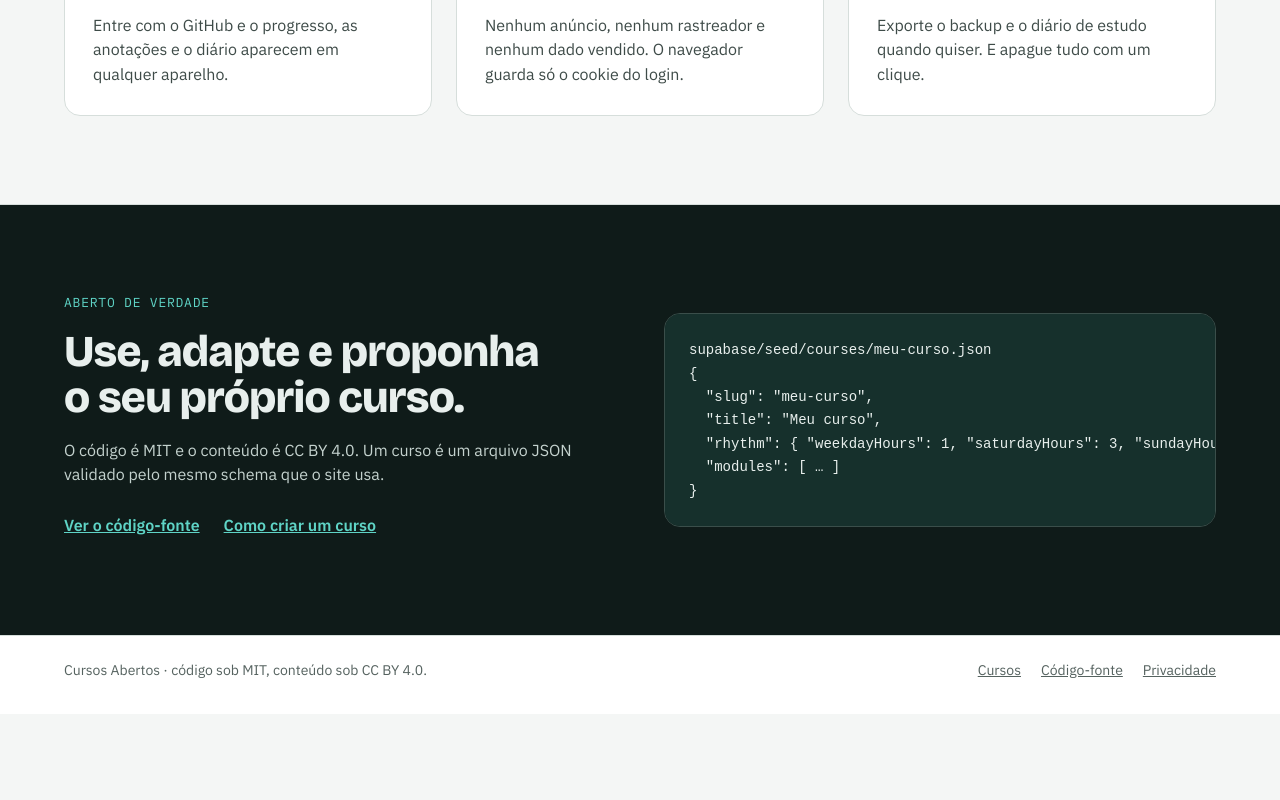
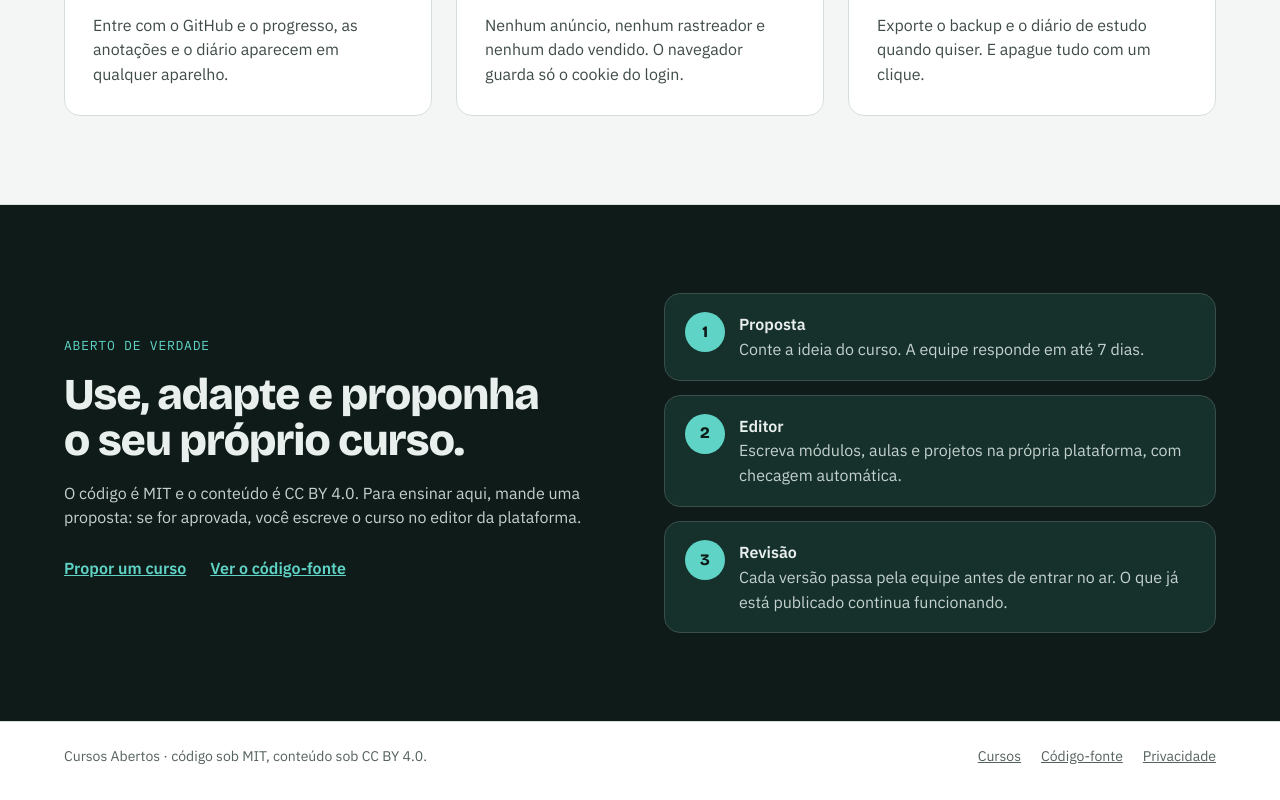
Before and after one commit to lucascodev/plataforma-cursos, a React (Vite) app: page / in a window 1280 px wide. Shown: the part 1581-2381 px from the top of the page. Before the commit the page ends 2295 px from the top, so only its background shows below. Built offline with nearby package versions, Linux system fonts and the light colour scheme; no server answers.

Commit message:
feat(home): propose a course instead of the course file example

```diff
--- a/src/modules/home/presentation/components/open-source/open-source.module.css
+++ b/src/modules/home/presentation/components/open-source/open-source.module.css
@@ -55,15 +55,39 @@
   font-weight: 600;
 }
 
-.code {
+.steps {
+  display: grid;
+  gap: 14px;
   margin: 0;
-  padding: 24px;
+  padding: 0;
+  list-style: none;
+}
+
+.step {
+  display: grid;
+  grid-template-columns: 40px minmax(0, 1fr);
+  gap: 14px;
+  align-items: start;
+  padding: 18px 20px;
   border: 1px solid var(--ink-line-strong);
   border-radius: var(--radius-xl);
   background: var(--ink-surface);
+  color: var(--ink-fg-2);
+}
+
+.stepNumber {
+  display: grid;
+  place-items: center;
+  width: 40px;
+  height: 40px;
+  border-radius: 50%;
+  background: var(--ink-accent);
+  color: var(--ink-bg);
+  font-family: var(--font-display);
+  font-weight: 800;
+}
+
+.stepTitle {
+  display: block;
   color: var(--ink-fg);
-  font-family: var(--font-mono);
-  font-size: 14px;
-  line-height: 1.6;
-  overflow-x: auto;
 }
--- a/src/modules/home/presentation/components/open-source/open-source.tsx
+++ b/src/modules/home/presentation/components/open-source/open-source.tsx
@@ -1,15 +1,15 @@
+import { Link } from 'react-router';
 import { ExternalLink } from '@/shared/presentation/components/navigation/external-link/external-link';
-import { COURSE_FILE_EXAMPLE } from '../../constants/course-file-example';
+import { TEACHING_STEPS } from '../../constants/teaching-steps';
 import styles from './open-source.module.css';
 
 interface OpenSourceProps {
   readonly repositoryUrl: string;
-  readonly guideUrl: string;
   readonly codeLicense: string;
   readonly contentLicense: string;
 }
 
-export function OpenSource({ repositoryUrl, guideUrl, codeLicense, contentLicense }: OpenSourceProps) {
+export function OpenSource({ repositoryUrl, codeLicense, contentLicense }: OpenSourceProps) {
   return (
     <section id="aberto" className={styles.section} aria-labelledby="aberto-titulo">
       <div className={styles.inner}>
@@ -19,16 +19,27 @@ export function OpenSource({ repositoryUrl, guideUrl, codeLicense, contentLicens
             Use, adapte e proponha o seu próprio curso.
           </h2>
           <p className={styles.text}>
-            O código é {codeLicense} e o conteúdo é {contentLicense}. Um curso é um arquivo JSON validado pelo mesmo schema que o site usa.
+            O código é {codeLicense} e o conteúdo é {contentLicense}. Para ensinar aqui, mande uma proposta: se for aprovada, você escreve o curso no
+            editor da plataforma.
           </p>
           <div className={styles.links}>
+            <Link to="/propor-curso">Propor um curso</Link>
             <ExternalLink href={repositoryUrl}>Ver o código-fonte</ExternalLink>
-            <ExternalLink href={guideUrl}>Como criar um curso</ExternalLink>
           </div>
         </div>
-        <pre className={styles.code} tabIndex={0} aria-label="Exemplo de arquivo de curso">
-          <code>{COURSE_FILE_EXAMPLE}</code>
-        </pre>
+        <ol className={styles.steps}>
+          {TEACHING_STEPS.map((step, index) => (
+            <li key={step.title} className={styles.step}>
+              <span className={styles.stepNumber} aria-hidden="true">
+                {index + 1}
+              </span>
+              <span>
+                <strong className={styles.stepTitle}>{step.title}</strong>
+                {step.text}
+              </span>
+            </li>
+          ))}
+        </ol>
       </div>
     </section>
   );
--- a/src/modules/home/presentation/constants/course-file-example.ts
+++ /dev/null
@@ -1,7 +0,0 @@
-export const COURSE_FILE_EXAMPLE = `supabase/seed/courses/meu-curso.json
-{
-  "slug": "meu-curso",
-  "title": "Meu curso",
-  "rhythm": { "weekdayHours": 1, "saturdayHours": 3, "sundayHours": 1 },
-  "modules": [ … ]
-}`;
--- /dev/null
+++ b/src/modules/home/presentation/constants/teaching-steps.ts
@@ -0,0 +1,5 @@
+export const TEACHING_STEPS: readonly { readonly title: string; readonly text: string }[] = [
+  { title: 'Proposta', text: 'Conte a ideia do curso. A equipe responde em até 7 dias.' },
+  { title: 'Editor', text: 'Escreva módulos, aulas e projetos na própria plataforma, com checagem automática.' },
+  { title: 'Revisão', text: 'Cada versão passa pela equipe antes de entrar no ar. O que já está publicado continua funcionando.' },
+];
--- a/src/modules/home/presentation/hooks/use-home-page/use-home-page.ts
+++ b/src/modules/home/presentation/hooks/use-home-page/use-home-page.ts
@@ -14,7 +14,6 @@ export function useHomePage() {
   return {
     site,
     account: session.status === 'loading' ? null : session.user ? ({ label: 'Meus estudos', to: '/perfil/estudos' } as const) : ({ label: 'Entrar com GitHub', to: '/entrar' } as const),
-    guideUrl: `${site.repositoryUrl}/blob/main/docs/criando-um-curso.md`,
     featured: featured ? buildFeaturedCourseView(featured) : null,
     todaySample: featured ? buildTodaySampleView(featured, makeClock().today()) : null,
   };
--- a/src/modules/home/presentation/pages/home-page/home-page.tsx
+++ b/src/modules/home/presentation/pages/home-page/home-page.tsx
@@ -14,7 +14,7 @@ export function HomePage() {
       <HowItWorks />
       {home.featured ? <FeaturedCourse course={home.featured} /> : null}
       <ProgressPromises />
-      <OpenSource repositoryUrl={home.site.repositoryUrl} guideUrl={home.guideUrl} codeLicense={home.site.codeLicense} contentLicense={home.site.contentLicense} />
+      <OpenSource repositoryUrl={home.site.repositoryUrl} codeLicense={home.site.codeLicense} contentLicense={home.site.contentLicense} />
     </div>
   );
 }
```
